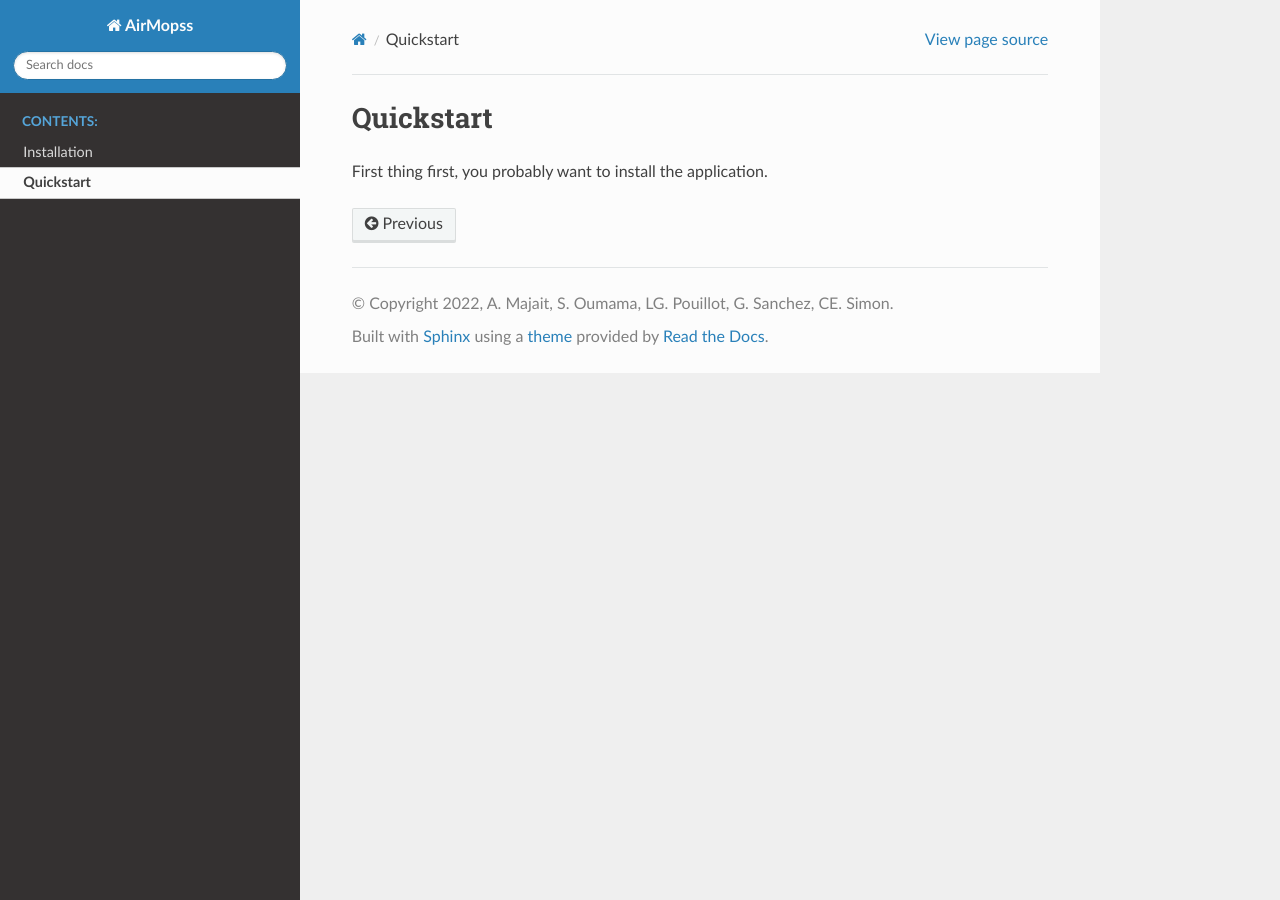
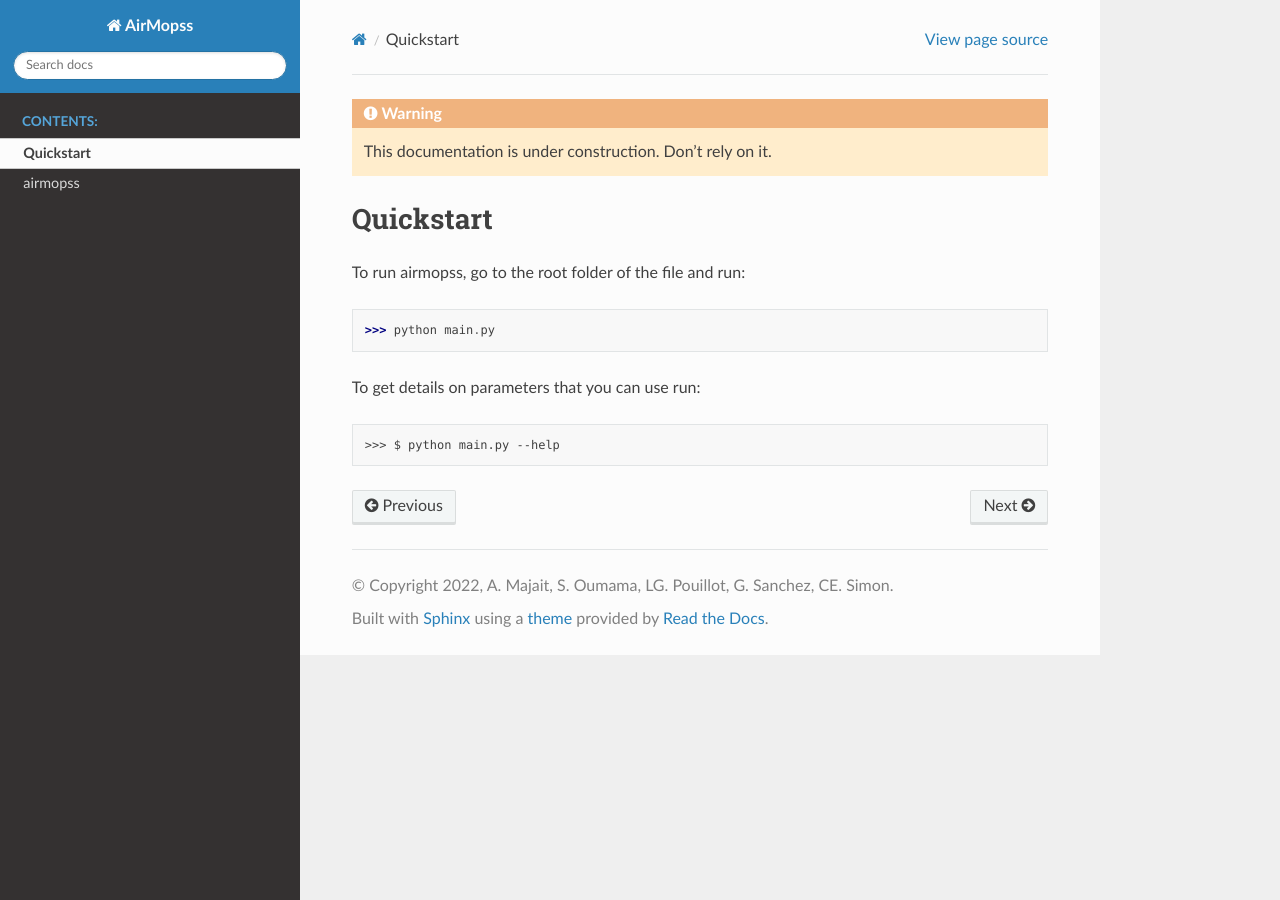
Before and after one commit to TelecomParis-ProjetFilRouge-AirbusDS/AirMopss, a Sphinx documentation site: the page built from docs/source/usage/quickstart.rst, in a window 1280 px wide. Built offline with Sphinx 7.4.7 and the Read the Docs theme 2.0.0, drawn with Linux system fonts in a browser that asks for light colours.

Commit message:
update rst doc

```diff
--- a/docs/source/index.rst
+++ b/docs/source/index.rst
@@ -2,6 +2,8 @@
    sphinx-quickstart on Sat May 28 19:53:19 2022.
    You can adapt this file completely to your liking, but it should at least
    contain the root `toctree` directive.
+
+.. warning:: This documentation is under construction. Don't rely on it.
 
 Welcome to AirMopss's documentation!
 ====================================
@@ -10,8 +12,8 @@ Welcome to AirMopss's documentation!
    :maxdepth: 2
    :caption: Contents:
 
-   usage/installation
    usage/quickstart
+   airmopss/modules
 
 Indices and tables
 ==================
--- a/docs/source/usage/quickstart.rst
+++ b/docs/source/usage/quickstart.rst
@@ -1,4 +1,12 @@
+.. warning:: This documentation is under construction. Don't rely on it.
+
 Quickstart
 ==========
 
-First thing first, you probably want to install the application.
+To run airmopss, go to the root folder of the file and run:
+
+>>> python main.py
+
+To get details on parameters that you can use run:
+
+>>> $ python main.py --help
```
